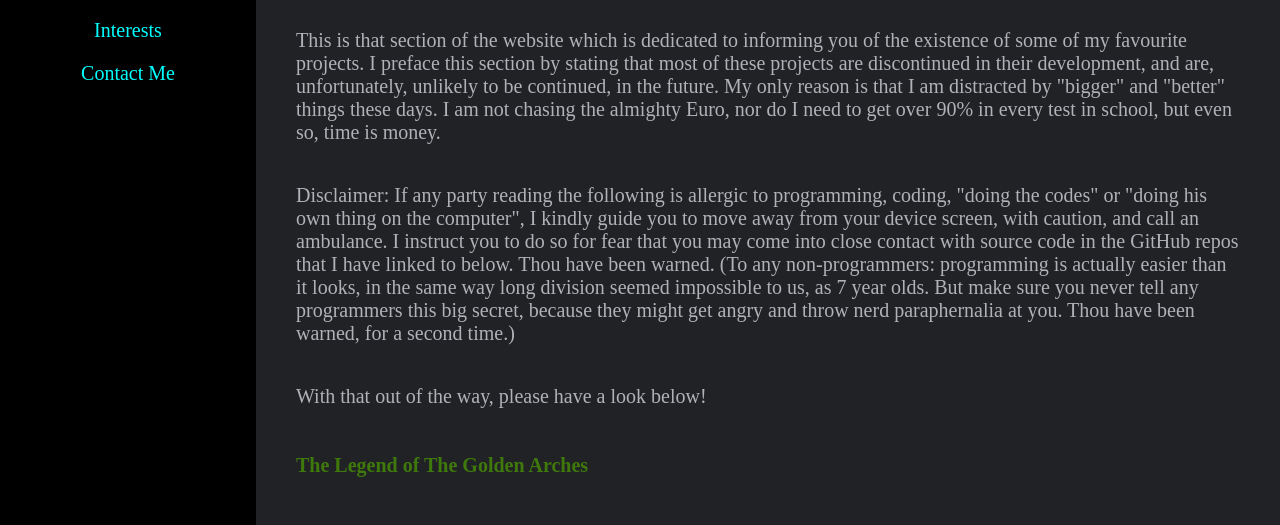
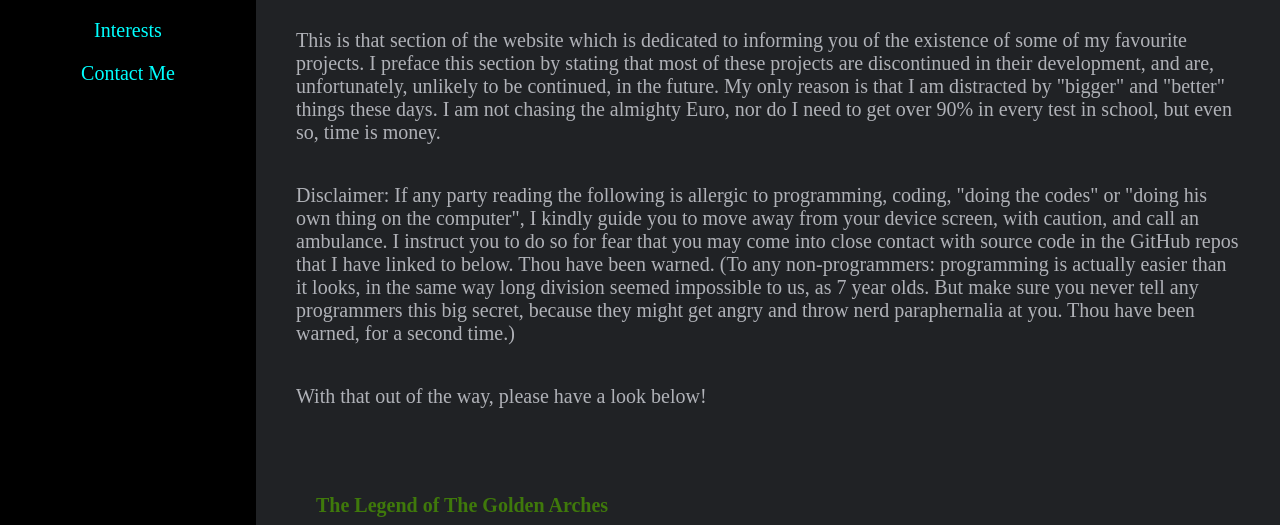
Before and after one commit to michealodwyer26/michealodwyer26.github.io, a plain HTML site: page projects.html in a window 1280 px wide. Shown: the part 270-795 px from the top of the page. Drawn offline with Linux system fonts and the light colour scheme; a web font is replaced by a local one.

Commit message:
changes to stylesheet: more improvements to padding, and margins.

```diff
--- a/style.css
+++ b/style.css
@@ -22,6 +22,12 @@ header {
 
 article header {
 	padding: 0em;
+	padding-bottom: 2em;
+}
+
+article section header {
+	padding: 0em;
+	margin-left: 1em;
 }
 
 main {
```
